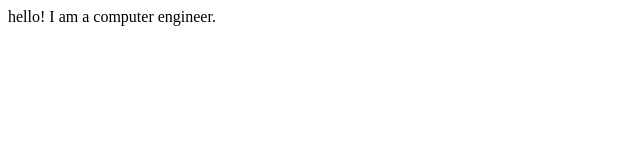
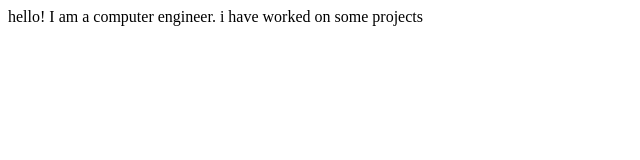
Before and after one commit to prithviraj-jadeja/prithviraj-site, a plain HTML site: page index.html in a window 1280 px wide. Shown: the whole page, without its empty margins (0-640 px from the left). Drawn offline with Linux system fonts and the light colour scheme.

Commit message:
update :details

```diff
--- a/index.html
+++ b/index.html
@@ -7,5 +7,6 @@
 </head>
 <body>
     hello! I am a computer engineer.
+    i have worked on some projects
 </body>
 </html>
```
